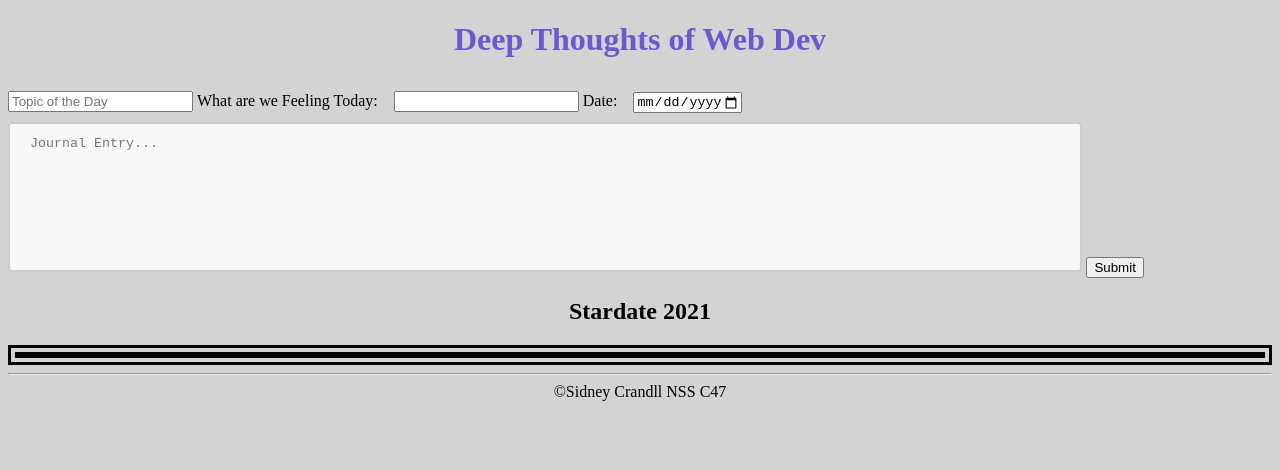
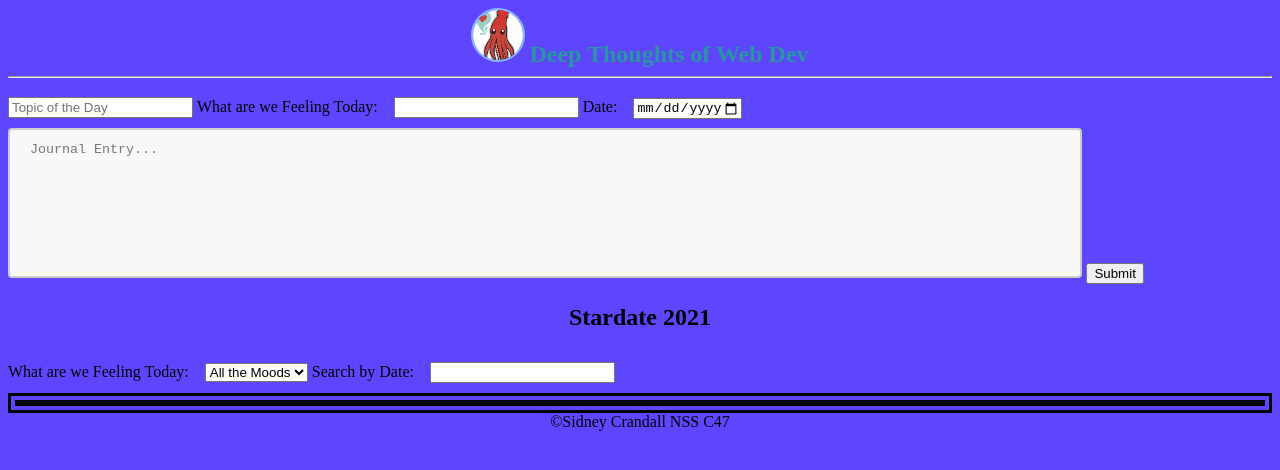
Before and after one commit to SidneyCrandall/Daily-Journal, a plain HTML site: page src/index.html in a window 1280 px wide. Drawn offline with Linux system fonts and the light colour scheme; no server answers.

Commit message:
Filter() by date and mood are working. working on CSS.

```diff
--- a/src/index.html
+++ b/src/index.html
@@ -1,6 +1,5 @@
 <!DOCTYPE html>
 <html lang="en">
-
 <head>
     <meta charset="UTF-8">
     <meta http-equiv="X-UA-Compatible" content="IE=edge">
@@ -17,28 +16,48 @@
 
     <header class="header">
         <!--Logo and Name of page here-->
-        <h1>Deep Thoughts of Web Dev</h1>
+        <nav class="navigationBar">
+
+            <img class="iconImage" src="images/squidicon.png" alt="squidicon">
+            <h1>Deep Thoughts of Web Dev</h1>
+        </nav>
+        <hr>
 
     </header>
 
     <main class="main">
 
-        <section class="entries"></section>
+        <section class="entries">
 
-        <div class="Stardate">
+        </section>
+        <div class ="Stardate">
             <h2 class="logs">Stardate 2021</h2>
-            <section id="filterLog"></section>
+            <section id = "filterButton">
+                <label for="filteredmoodButton">What are we Feeling Today: </label>
+                <select id ="filteredmoodButton" name ="filteredmoodButton">
+                    <option value = "All"> All the Moods</option>
+                    <option value = "Happy"> Happy</option>
+                    <option value = "Hangry"> Hangry </option>
+                    <option value = "Ok"> Ok</option>
+                    <option value = "Estatic"> Estatic</option>
+                    <option value = "Stressed"> Stressed</option>
+                    <option value = "Anxious"> Anxious</option>
+                    <option value = "Content"> Content</option>
+                    </select>
+                    <label for="dateSelector"> Search by Date:</label>
+                    <input id ="search" type="integer"  name = "dateSelector" id = "dateSelector">
+            </section>
             <section id="entryLog"></section>
+            <section id = "filterLog"> </section>
         </div>
     </main>
 
-    <hr>
 
-    <!--copyright and github tag--->
-    <footer class="footer">&copy;Sidney Crandll NSS C47</footer>
 
-    <script type="module" src="./scripts/main.js"></script>
+<!--copyright and github tag--->
+<footer class="footer">&copy;Sidney Crandall NSS C47</footer>
+
+<script type="module" src="./scripts/main.js"></script>
 
 </body>
-
 </html>
--- a/src/scripts/main.js
+++ b/src/scripts/main.js
@@ -1,10 +1,30 @@
-import { createPost, getEntries, useEntryCollection } from "./feed/JournalData.js";
-import { PostEntry } from "./feed/JournalPost.js";
-import { entryList } from "./feed/JournalEntryList.js";
-import { journalEntry } from "./feed/JournalEntry.js";
+import { entryList } from "./feed/journalEntryList.js"
+import { getEntries,createPost, useEntryCollection } from "./feed/JournalData.js"
+import {journalEntry} from "./feed/journalEntry.js";
+import { PostEntry } from "./feed/journalPost.js";
 
 
 const applicationElement = document.querySelector("main");
+// const search = document.querySelector("main");
+// These all may need. value added back into them to read their inputed value?
+
+applicationElement.addEventListener("keypress", event => {
+    if (event.target.id === "search") {
+        const dateSelected = (event.target.value)
+            console.log(`User wants to view entries authored on: ${dateSelected}`)
+             showdateFilteredPosts(dateSelected);
+    }
+});
+
+const showdateFilteredPosts = (dateSelected) => {
+    const filteredbyDate = useEntryCollection().filter(singlePost => {
+        if (singlePost.date === dateSelected) {
+            return singlePost
+           }
+       })
+       const filterElement = document.querySelector("#entryLog");
+       filterElement.innerHTML = entryList(filteredbyDate);
+   }
 
 applicationElement.addEventListener("click", event => {
     event.preventDefault();
@@ -18,19 +38,43 @@ applicationElement.addEventListener("click", event => {
             date: date,
             mood: mood,
             journalEntry: journalEntry,
-            userID: 1
+            userID: 1,
         }
         createPost(postObject)
     }
 });
 
-const showJournalEntry = () => {
-    const entryElement = document.querySelector(".entries");
-    entryElement.innerHTML = PostEntry();
-}
+applicationElement.addEventListener("change", event => {
+    if (event.target.id === "filteredmoodButton") {
+        const moodType = (event.target.value)
+            console.log(`User wants to view when the author was feeling ${moodType}`)
+             showFilteredPosts(moodType);
+    }
+        else if (event.target.id ==="All") {
+            showjournalEntry();
+        }
+});
+
+const showFilteredPosts = (moodType) => {
+     const filteredData = useEntryCollection().filter(singlePost => {
+         if (singlePost.mood === moodType) {
+             return singlePost
+            }
+        })
+        const filterElement = document.querySelector("#entryLog");
+        filterElement.innerHTML = entryList(filteredData);
+    }
+
+
+const showjournalEntry = () => {
+       const entryElement = document.querySelector(".entries");
+       //getEntries().then((allPosts) =>{
+
+       entryElement.innerHTML = PostEntry();
+    }
 
 const showPosts = () => {
-    const postElement = document.querySelector("#entryLog")
+    const postElement = document.querySelector("#entryLog");
     getEntries().then((allPosts) => {
         postElement.innerHTML = entryList(allPosts);
     })
@@ -39,7 +83,11 @@ const showPosts = () => {
 
 const startJournal = () => {
     showPosts();
-    showJournalEntry();
-}
+    showjournalEntry();
+    //showfilterEntry();
+    showFilteredPosts()
+    showdateFilteredPosts();
+    //makePost();
+    }
 
 startJournal();
--- a/src/styles/journal.css
+++ b/src/styles/journal.css
@@ -1,5 +1,5 @@
 body {
-    background: lightgray
+    background: rgb(94, 69, 255)
 }
 
 .fieldset {
@@ -96,3 +96,20 @@ input[type=text] select {
 .entries {
     box-sizing: border-box;
 }
+
+h1 {
+    display: inline-block;
+    color: #269a9e;
+}
+.iconImage {
+    display: inline-block;
+    height: 50px;
+    width: 50px;
+    object-fit: cover;
+    border-radius: 50%;
+    border: 2.5px solid #84b9ff;
+
+}
+.navigationBar {
+    height: 60px;
+}
```
Also changed, not shown: src/scripts/FilterEntry.js (deleted, +0 -14 lines), src/images/squidicon.png (added).
